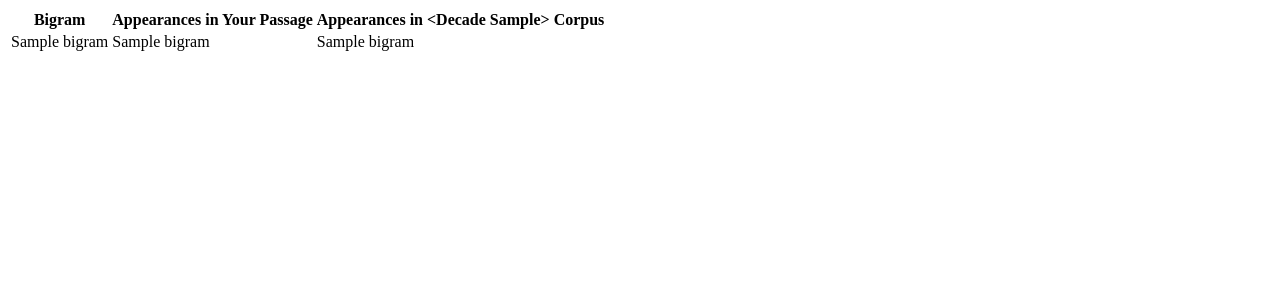
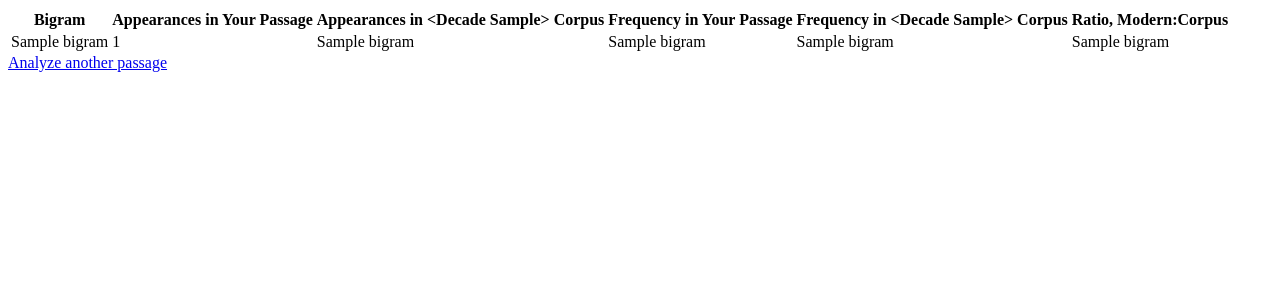
Before and after one commit to MarissaSkud/Wordsworth, a Flask app: template templates/bigrams_results.html in a window 1280 px wide. Shown: the top 300 px of the page. Run offline with Flask 2, Linux system fonts and the light colour scheme; tables that the repository leaves empty hold one stand-in row (values such as "Sample post"); the template is opened without the code that fills it: values that come from a table or form of the project are taken from there, most other values are stand-ins (such as "Sample title", 1, 10 or a date in 2020); some libraries are stand-ins or nearby versions.

Commit message:
Continued to experiment with bigram analysis

```diff
--- a/server.py
+++ b/server.py
@@ -57,7 +57,6 @@ def make_bigrams_and_frequencies(textstring):
     return bigram_frequencies
 
 
-
 def unpickle_data(filename):
     infile = open(filename, "rb")
     unpacked = pickle.load(infile)
@@ -72,6 +71,7 @@ def index():
     formatted_decades = [decade[0] for decade in decades]
 
     return render_template("index.html", decades=formatted_decades)
+
 
 @app.route("/methodology")
 def show_methodology():
@@ -113,6 +113,7 @@ def analyze_text():
 
             if request.args["analysis-type"] == "bigrams":
                 bigrams_in_passage = make_bigrams_and_frequencies(textstring)
+                passage_denominator = sum(bigrams_in_passage.values())
 
                 comparison_dict = Counter({})
 
@@ -121,14 +122,27 @@ def analyze_text():
                     book_bigrams = Counter(unpickle_data(dict_file))
                     comparison_dict += book_bigrams
 
+                corpus_denominator = sum(comparison_dict.values())
+
                 comparison_results = {}
 
                 for bigram in bigrams_in_passage:
-                    appearances = comparison_dict.get(bigram, 0)
-                    comparison_results[bigram] = appearances
+                    passage_appearances = bigrams_in_passage[bigram]
+                    passage_frequency = round((bigrams_in_passage[bigram] / passage_denominator *100), 4)
+                    corpus_appearances = comparison_dict.get(bigram, 0)
+                    corpus_frequency = round((corpus_appearances / corpus_denominator * 100), 4)
 
-                return render_template("bigrams_results.html", bigrams_in_passage=bigrams_in_passage,
-                    comparison_results=comparison_results, decade=decade)
+                    try:
+                        ratio = passage_frequency / corpus_frequency
+
+                    except ZeroDivisionError:
+                        ratio = "Bigram not in corpus"
+
+                    comparison_results[bigram] = (passage_appearances, corpus_appearances,
+                        passage_frequency, corpus_frequency, ratio)
+
+
+                return render_template("bigrams_results.html", comparison_results=comparison_results, decade=decade)
 
 
 if __name__ == "__main__":
--- a/templates/bigrams_results.html
+++ b/templates/bigrams_results.html
@@ -1,19 +1,34 @@
-{% extends 'base.html' %}
-{% block content %}
+<!doctype html>
+<html>
+<head>
+    <script src="https://www.kryogenix.org/code/browser/sorttable/sorttable.js"></script>
+</head>
+<body>
 
-<table>
+<table class="sortable">
+    <thead>
     <tr>
     <th>Bigram</th>
     <th>Appearances in Your Passage</th>
     <th>Appearances in {{ decade }} Corpus</th>
-  </tr>
-  {% for bigram in bigrams_in_passage %}
+    <th>Frequency in Your Passage</th>
+    <th>Frequency in {{ decade }} Corpus </th>
+    <th>Ratio, Modern:Corpus</th>
+</tr>
+  </thead>
+  {% for bigram in comparison_results %}
     <tr>
     <td>{{ bigram }}</td>
-    <td>{{ bigrams_in_passage[bigram] }}</td>
-    <td>{{ comparison_results[bigram] }}</td>
+    <td>{{ comparison_results[bigram][0] }}</td>
+    <td>{{ comparison_results[bigram][1] }}</td>
+    <td>{{ comparison_results[bigram][2] }}</td>
+    <td>{{ comparison_results[bigram][3] }}</td>
+    <td>{{ comparison_results[bigram][4] }}</td>
   </tr>
   {% endfor %}
 </table>
 
-{% endblock %}
+<a href="/">Analyze another passage</a>
+
+</body>
+</html>
```
